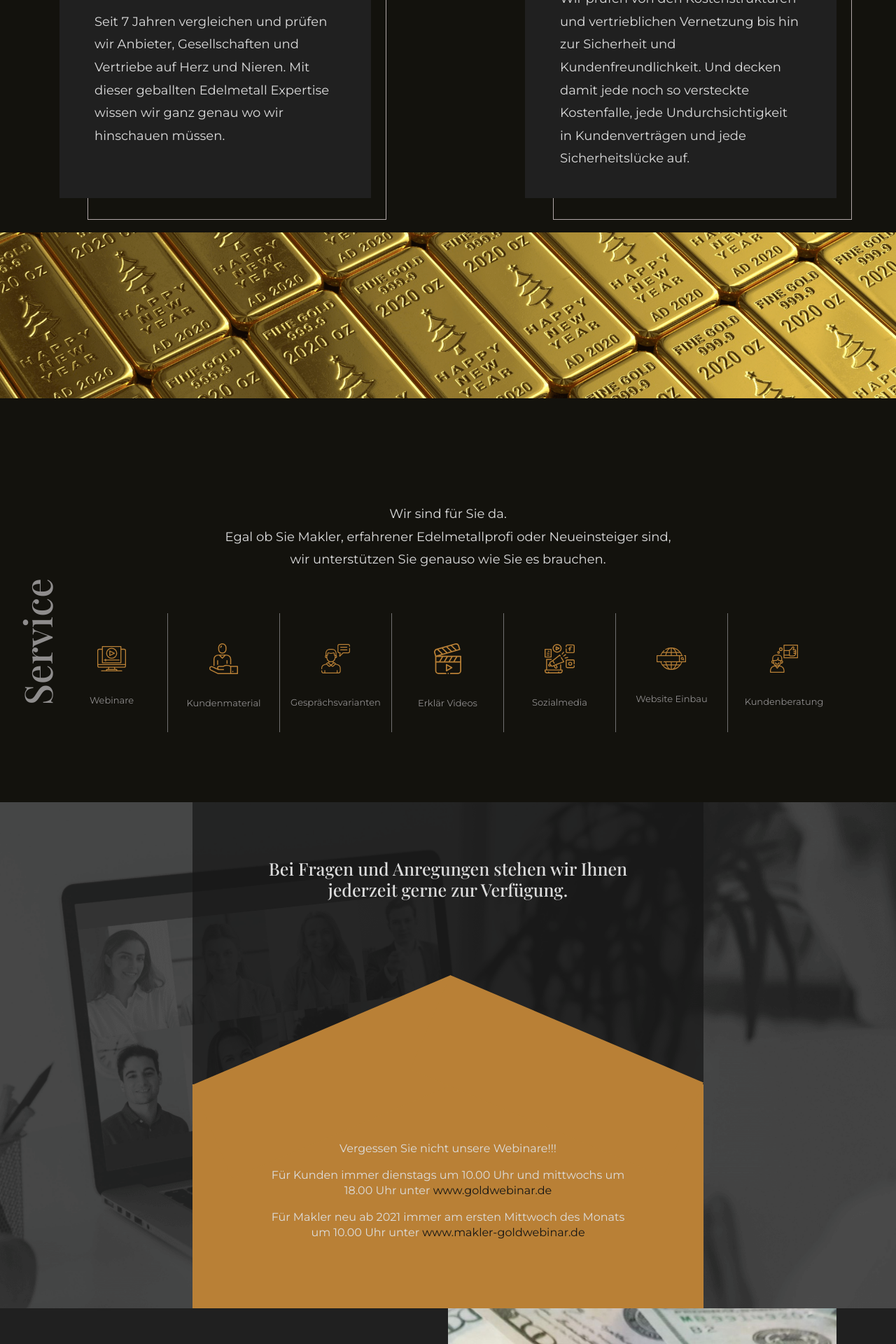
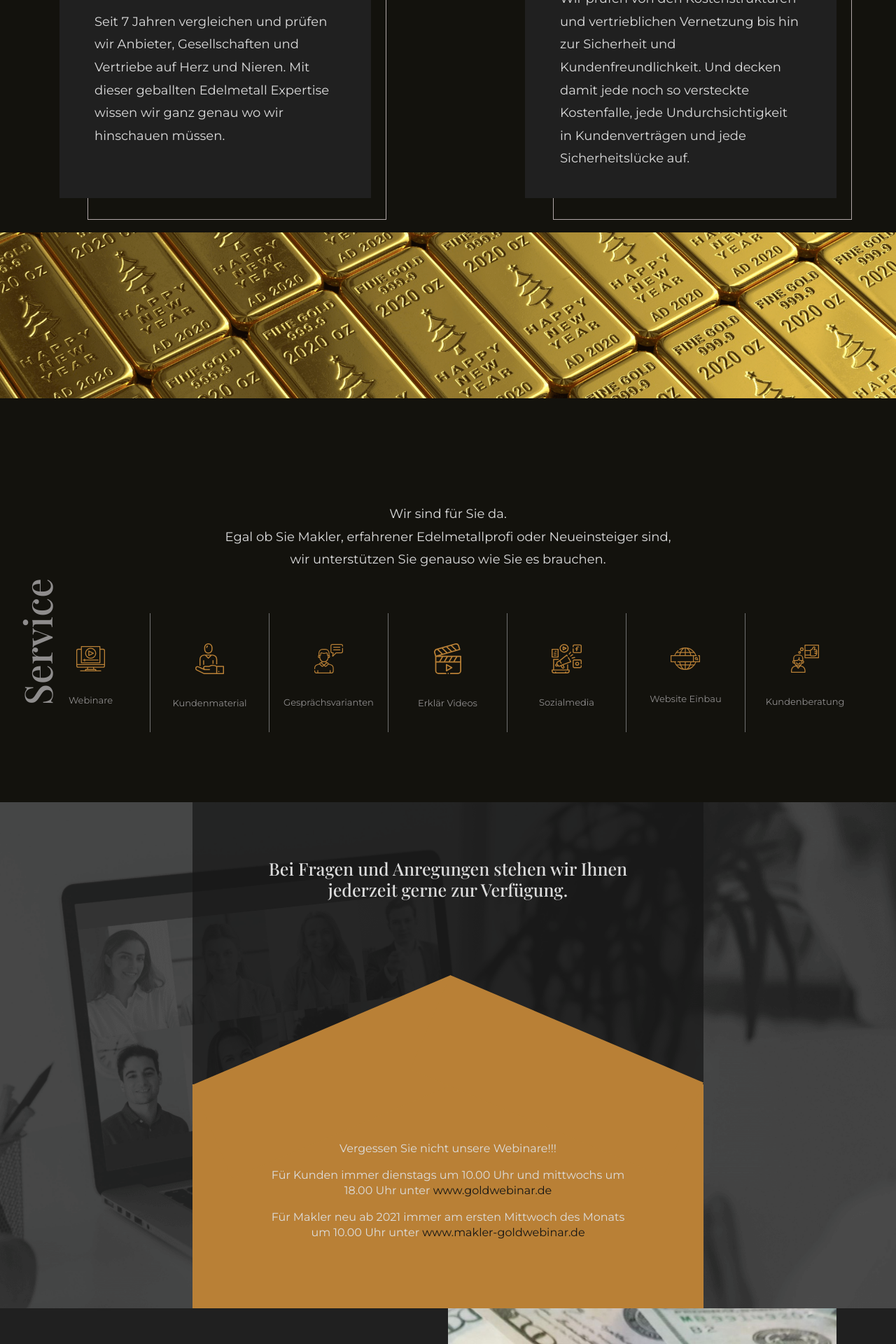
Before and after one commit to vosaul/Selim-RA, a Jekyll site: the page built from index.html, in a window 1280 px wide. Shown: the part 1880-3800 px from the top of the page at 70% size. Built offline with Jekyll 4.4.1, drawn with Linux system fonts in a browser that asks for light colours; nearby versions of some CDN libraries; some web fonts are replaced; a script that is not in the unit is left out.

Commit message:
Update style.css

```diff
--- a/css/style.css
+++ b/css/style.css
@@ -137,7 +137,7 @@ nav ul#social-media > li {display: inline-block; font-size: 1.5em; margin: 0.5em
 /*.service_box:before {content: ""; position: absolute; width: 100%; height: 100%; background: url(../images/strip3.png); background-position: left; background-repeat: no-repeat; background-size: cover; top: 0; background-attachment: fixed; left: 0; }*/
 .serv_head p {text-align: center; margin: 0; color: #DDDDDD; font-size: 18px; } .service_box ul p{    font-size: 13px; color: #8F8D8D;} .service_box ul li {min-width: 170px; text-align: center; }
 .service_box ul li:not(:last-child){border-right: 1px solid #707070;}
-.service_box ul li {min-width: 160px; text-align: center; min-height: 170px; display: -ms-flexbox; display: flex; -ms-flex-align: center; align-items: center; -ms-flex-pack: center; justify-content: center; }.service_box ul li img {padding-bottom: 30px; margin-top: 30px; }
+ .service_box ul li {  /*  min-width: 160px; */ min-width: 14% text-align: center; min-height: 170px; display: -ms-flexbox; display: flex; -ms-flex-align: center; align-items: center; -ms-flex-pack: center; justify-content: center; }.service_box ul li img {padding-bottom: 30px; margin-top: 30px; }
 .service_box ul {padding: 60px 0 0; } .rotated {writing-mode: tb-rl; -ms-writing-mode: tb-rl; opacity: 1; color: #8F8D8D; font-size: 55px; text-align: center; transform: rotate(-180deg ); position: absolute; left: -7%; /* top: 43%; */ bottom: 30px; }
 
 
```
